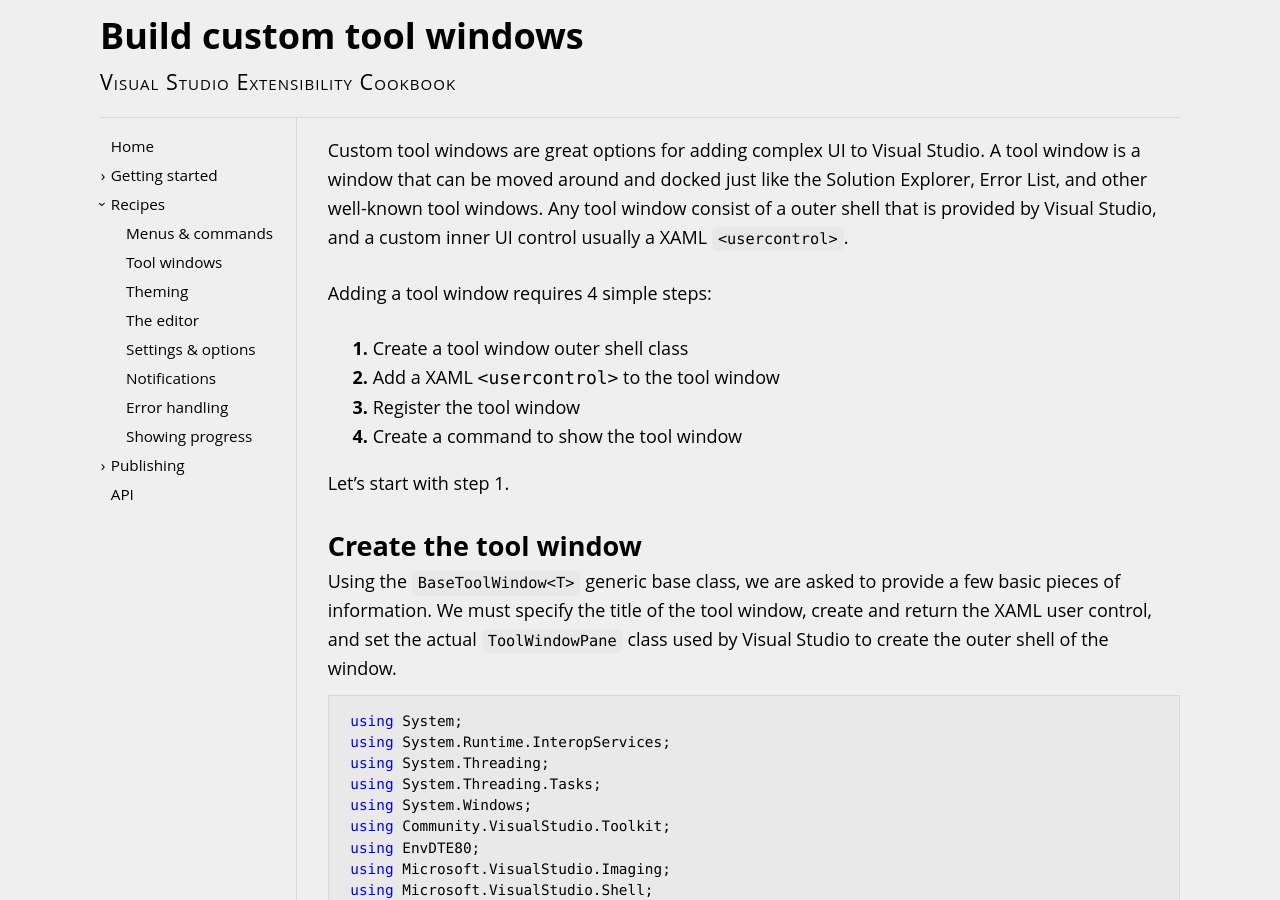
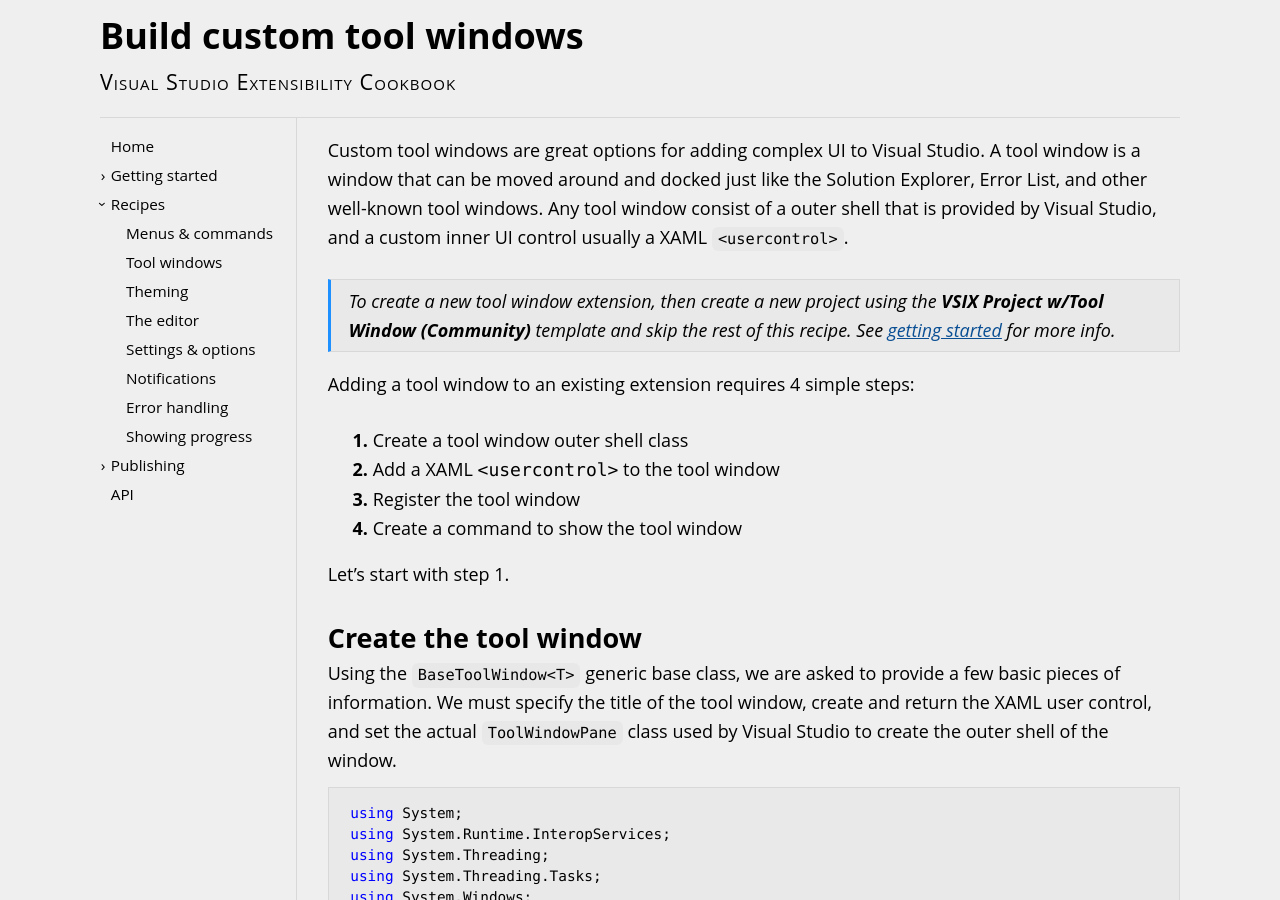
Before and after one commit to VsixCommunity/docs, a Jekyll site: the page built from docs/recipes/custom-tool-windows.md, in a window 1280 px wide and 900 px high. Built offline with Jekyll 4.4.1, drawn with Linux system fonts in a browser that asks for light colours.

Commit message:
Updated tool window recipe

```diff
--- a/docs/recipes/custom-tool-windows.md
+++ b/docs/recipes/custom-tool-windows.md
@@ -5,7 +5,9 @@ date: 2021-5-24
 
 Custom tool windows are great options for adding complex UI to Visual Studio. A tool window is a window that can be moved around and docked just like the Solution Explorer, Error List, and other well-known tool windows. Any tool window consist of a outer shell that is provided by Visual Studio, and a custom inner UI control usually a XAML `<usercontrol>`.
 
-Adding a tool window requires 4 simple steps:
+> To create a new tool window extension, then create a new project using the **VSIX Project w/Tool Window (Community)** template and skip the rest of this recipe. See [getting started](../getting-started/your-first-extension.html) for more info.
+
+Adding a tool window to an existing extension requires 4 simple steps:
 
 1. Create a tool window outer shell class
 2. Add a XAML `<usercontrol>` to the tool window
```
